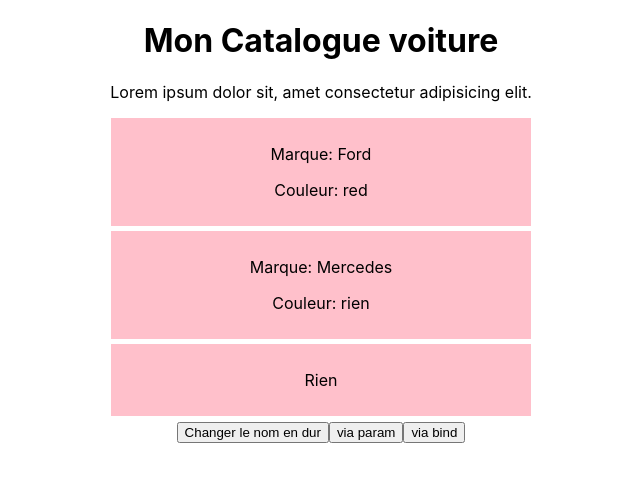
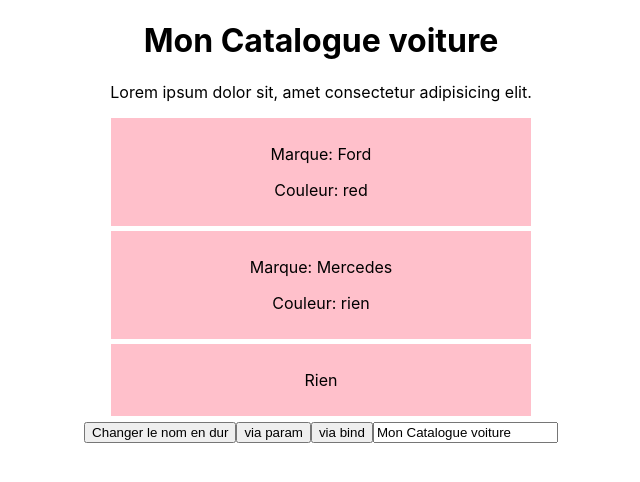
Before and after one commit to josh-Muleshi/cars-react-app, a React (Create React App) app: page / in a window 1280 px wide. Shown: the top 482 px of the page, without its empty margins (319-959 px from the left). Built offline with nearby package versions, Linux system fonts and the light colour scheme.

Commit message:
change title via input

```diff
--- a/src/App.js
+++ b/src/App.js
@@ -26,6 +26,12 @@ class App extends Component {
     })
   }
 
+  changeViaInput = (e) =>{
+    this.setState({
+      titre: e.target.value
+    })
+  }
+
   render() {
     return (
       <div className="App">
@@ -34,6 +40,7 @@ class App extends Component {
         <button onClick={this.changeTitle}>Changer le nom en dur</button>
         <button onClick={() => this.changeViaparam('titre via param')}>via param</button>
         <button onClick={this.changeViaBind.bind(this, 'Titre via bind')}>via bind</button>
+        <input type="text" onChange= {this.changeViaInput} value={this.state.titre}/>
       </div>
     );
   }
```
